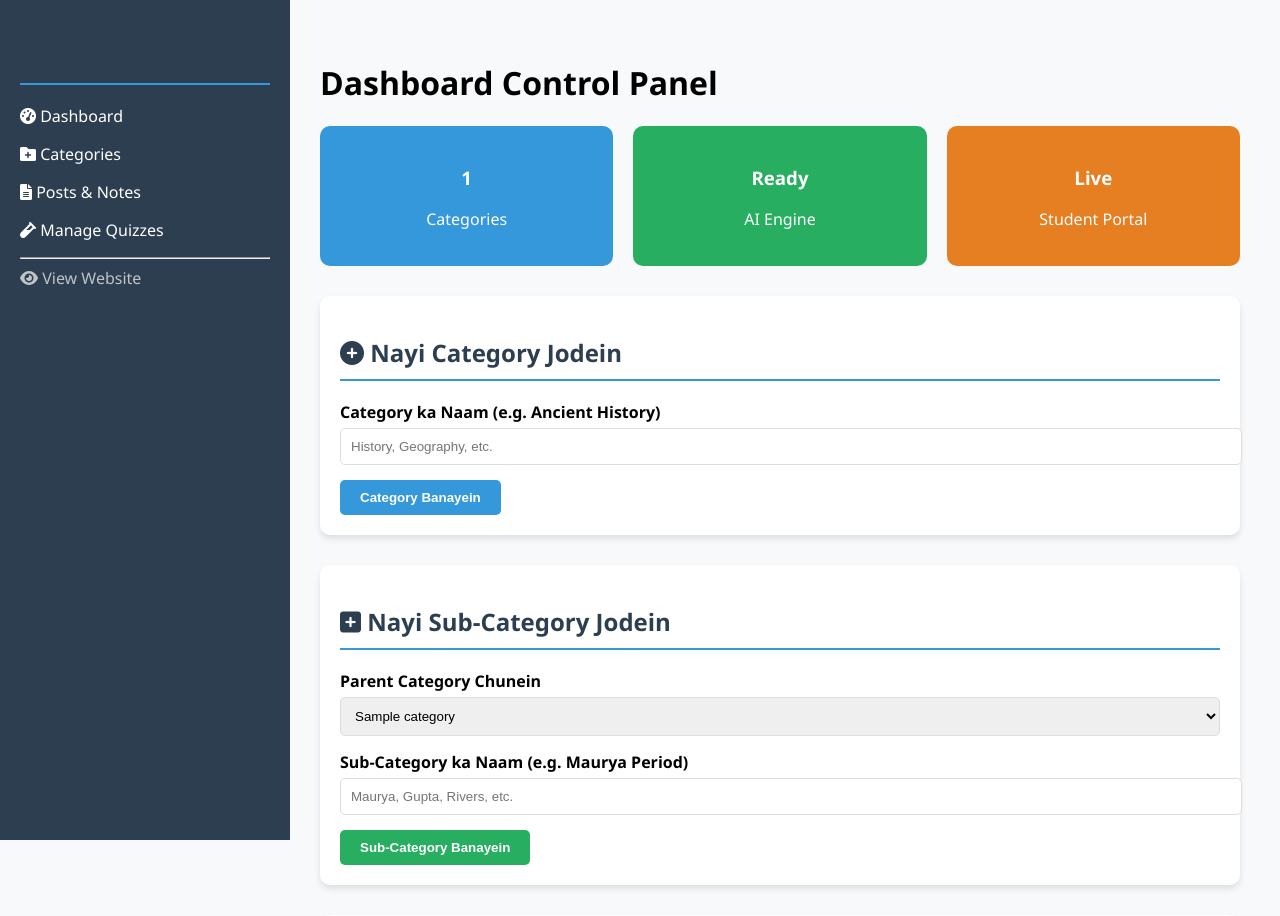
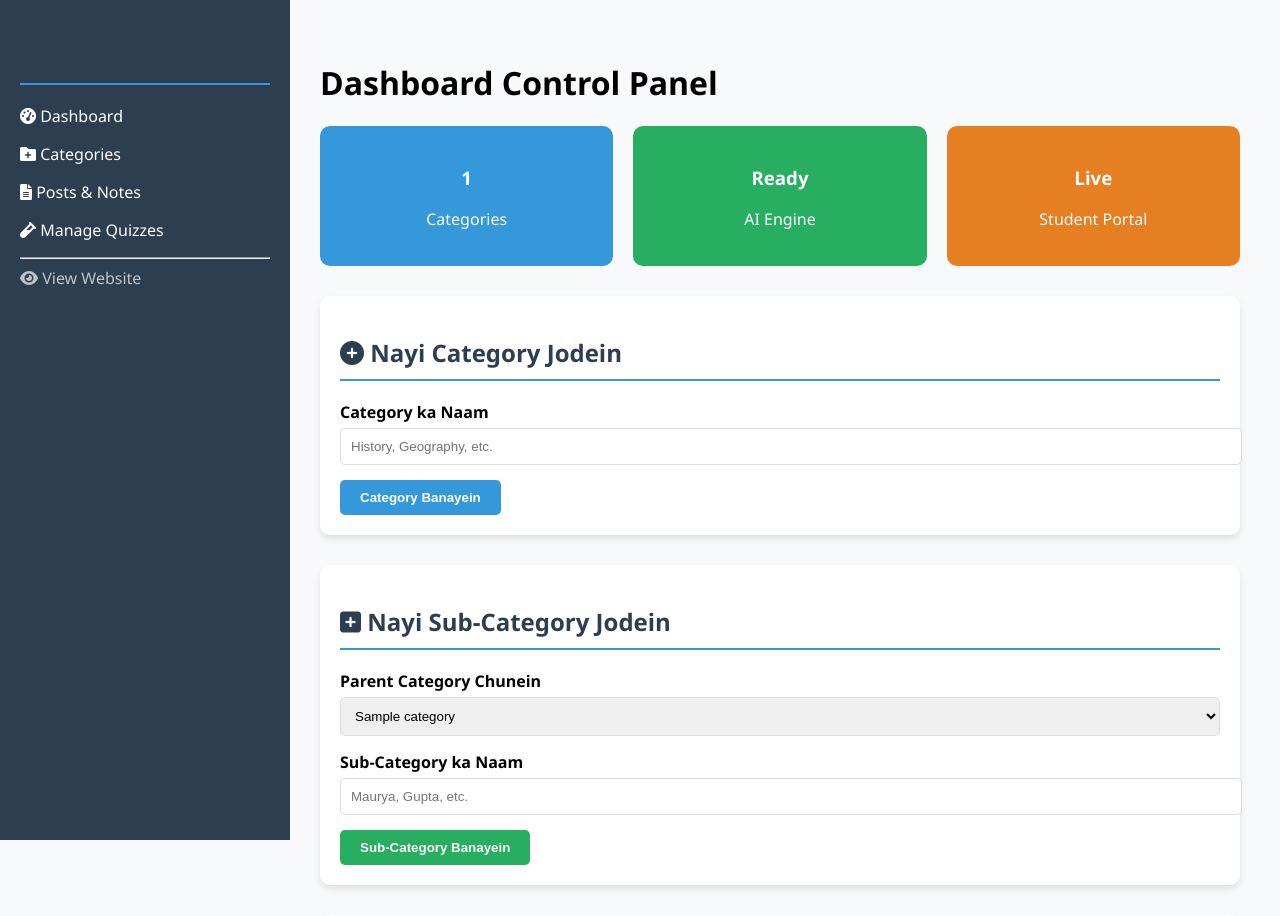
Before and after one commit to cognitoias-droid/UPSC-Web-App, a Flask app: page /admin in a window 1280 px wide. Shown: the top 916 px of the page. Run offline with Flask 3, Linux system fonts and the light colour scheme; tables that the repository leaves empty hold one stand-in row (values such as "Sample post"); some libraries are stand-ins or nearby versions.

Commit message:
Update admin.html

```diff
--- a/templates/admin.html
+++ b/templates/admin.html
@@ -48,7 +48,7 @@
         <h2><i class="fas fa-plus-circle"></i> Nayi Category Jodein</h2>
         <form method="POST">
             <div class="form-group">
-                <label>Category ka Naam (e.g. Ancient History)</label>
+                <label>Category ka Naam</label>
                 <input type="text" name="cat_name" placeholder="History, Geography, etc." required>
             </div>
             <button type="submit" class="btn">Category Banayein</button>
@@ -67,8 +67,8 @@
                 </select>
             </div>
             <div class="form-group">
-                <label>Sub-Category ka Naam (e.g. Maurya Period)</label>
-                <input type="text" name="subcat_name" placeholder="Maurya, Gupta, Rivers, etc." required>
+                <label>Sub-Category ka Naam</label>
+                <input type="text" name="subcat_name" placeholder="Maurya, Gupta, etc." required>
             </div>
             <button type="submit" class="btn" style="background: #27ae60;">Sub-Category Banayein</button>
         </form>
@@ -91,7 +91,7 @@
             </div>
             <div class="form-group">
                 <label>Content (Editor use karein)</label>
-                <textarea name="post_content" id="editor1" rows="10" required></textarea>
+                <textarea name="post_content" id="editor1" rows="15"></textarea>
             </div>
             <button type="submit" class="btn" style="background: #9b59b6;">Publish Note</button>
         </form>
@@ -114,10 +114,19 @@
 </div>
 
 <script>
-    CKEDITOR.replace('editor1', {
-        height: 400,
-        // Yahan aap mazeed options jodh sakte hain
-    });
+    // Ye check karega ki script load hui hai ya nahi
+    window.onload = function() {
+        if (typeof CKEDITOR !== 'undefined') {
+            CKEDITOR.replace('editor1', {
+                height: 400,
+                // Basic configuration for UPSC notes
+                removePlugins: 'easyimage, cloudservices',
+                extraPlugins: 'image2, table, tabletools'
+            });
+        } else {
+            console.error("CKEditor load nahi ho paya!");
+        }
+    };
 </script>
 
 </body>
```
